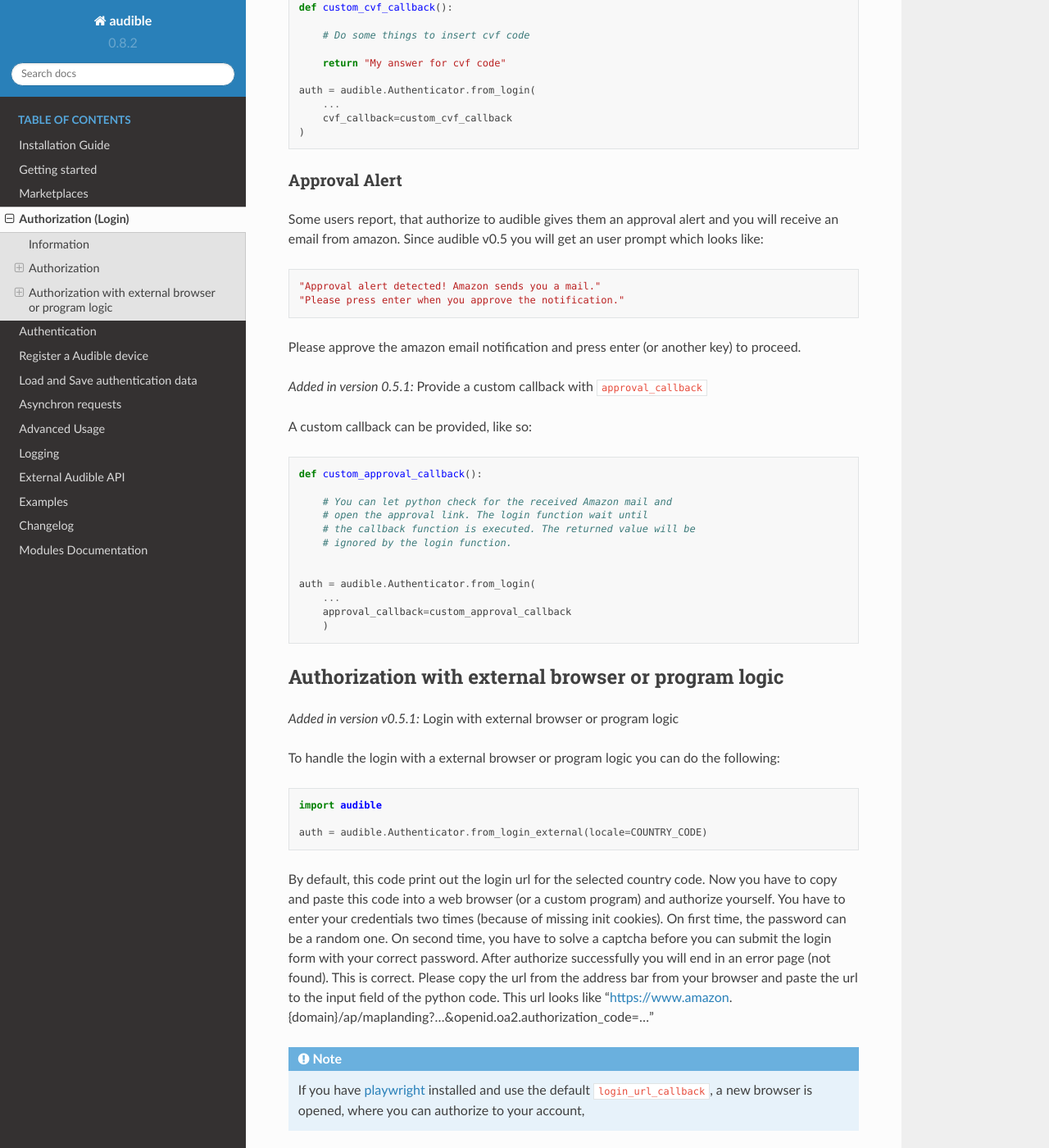
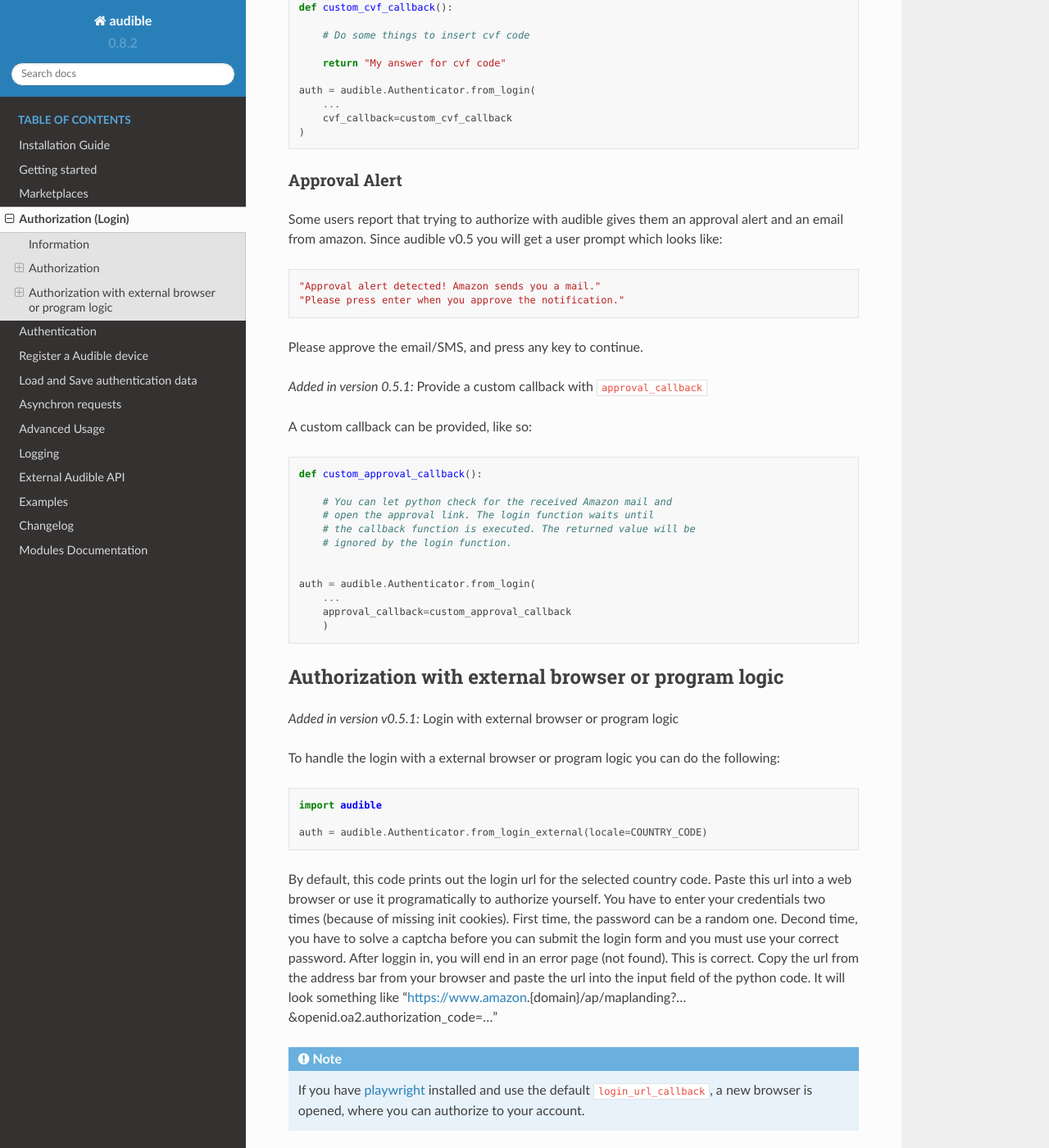
Before and after one commit to mkb79/Audible, a Sphinx documentation site: the page built from docs/source/auth/authorization.rst, in a window 1280 px wide and 1400 px high, scrolled down 1991 px. Shown: the whole window at 82% size. Built offline with Sphinx 7.4.7 and the Read the Docs theme 2.0.0, drawn with Linux system fonts in a browser that asks for light colours; some of the changed text lies outside the part shown.

Commit message:
Update authorization.rst
Minor grammar and syntax tweaks.

```diff
--- a/docs/source/auth/authorization.rst
+++ b/docs/source/auth/authorization.rst
@@ -14,7 +14,7 @@
 Authorization
 =============
 
-For an example how to authorize please take a look at :ref:`hello_library`.
+For an example on authorization, please take a look at :ref:`hello_library`.
 
 CAPTCHA
 -------
@@ -24,7 +24,7 @@
    Init cookies added to login function to prevent CAPTCHAs in most cases.
 
 Authorization requires answering a CAPTCHA in some cases. By default Pillow is used
-to show captcha and an user prompt will be provided to enter your answer, which
+to show captcha and a user prompt will be provided to enter your answer, which
 looks like::
 
    Answer for CAPTCHA:
@@ -48,7 +48,7 @@
 2FA (OTP Code)
 --------------
 
-If two-factor authentication (2FA) is activated a user prompt will be provided
+If two-factor authentication (2FA) is activated, a user prompt will be provided
 using `input` to enter your one time password (OTP), which looks like::
 
    "OTP Code: "
@@ -78,14 +78,14 @@
        otp = TOTP(secret)
        return str(otp.now())
 
-Another approach for submit the OTP is to append the current OTP to the password.
+Another approach is to append the current OTP to the password.
 
 CVF Code
 --------
 
-If 2FA is deactivated and amazon detects some security risks (too many logins
+If 2FA is deactivated and Amazon detects some security risks (too many logins
 in short times, etc.) you will be asked for a verify code (CVF). In that case,
-amazon sends you a Mail or SMS with a code, you have to enter here::
+amazon sends you an email or SMS with a code, which you enter here::
 
    "CVF Code: "
 
@@ -105,15 +105,13 @@
 Approval Alert
 --------------
 
-Some users report, that authorize to audible gives them an approval alert and
-you will receive an email from amazon. Since audible v0.5 you will get an user
-prompt which looks like::
+Some users report that trying to authorize with audible gives them an approval alert and an email from amazon.
+Since audible v0.5 you will get a user prompt which looks like::
 
    "Approval alert detected! Amazon sends you a mail."
    "Please press enter when you approve the notification."
 
-Please approve the amazon email notification and press enter (or another key)
-to proceed.
+Please approve the email/SMS, and press any key to continue.
 
 .. versionadded:: 0.5.1
 
@@ -124,7 +122,7 @@
    def custom_approval_callback():
 
        # You can let python check for the received Amazon mail and
-       # open the approval link. The login function wait until
+       # open the approval link. The login function waits until
        # the callback function is executed. The returned value will be
        # ignored by the login function.
 
@@ -147,21 +145,21 @@
 
    auth = audible.Authenticator.from_login_external(locale=COUNTRY_CODE)
 
-By default, this code print out the login url for the selected country code. Now you have
-to copy and paste this code into a web browser (or a custom program) and authorize yourself.
+By default, this code prints out the login url for the selected country code.
+Paste this url into a web browser or use it programatically to authorize yourself.
 You have to enter your credentials two times (because of missing init cookies).
-On first time, the password can be a random one.
-On second time, you have to solve a captcha before you can submit the login form with your
-correct password.
-After authorize successfully you will end in an error page (not found). This is correct.
-Please copy the url from the address bar from your browser and paste the url to the input
-field of the python code. This url looks like
+First time, the password can be a random one.
+Decond time, you have to solve a captcha before you can submit the login form and
+you must use your correct password.
+After loggin in, you will end in an error page (not found). This is correct.
+Copy the url from the address bar from your browser and paste the url into the input
+field of the python code. It will look something like
 "https://www.amazon.{domain}/ap/maplanding?...&openid.oa2.authorization_code=..."
 
 .. note::
    If you have `playwright <https://pypi.org/project/playwright/>`_ installed and
    use the default ``login_url_callback``, a new browser is opened, where you can
-   authorize to your account,
+   authorize to your account.
 
 .. note::
 
```
Also changed, not shown: other parts of docs/source/auth/authorization.rst (+2 -2 lines).
